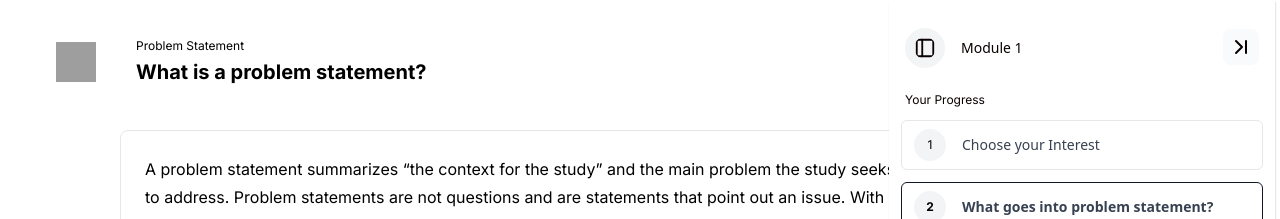
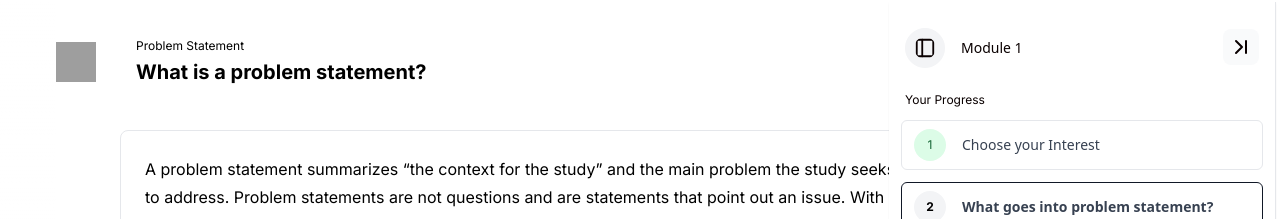
Before and after one commit to M-Chirag/quantaide-web-app, a Next.js app: page /module1/Stage2 in a window 1280 px wide. Shown: the part 174-393 px from the top of the page. Built offline with nearby package versions, Linux system fonts and the light colour scheme; grey boxes are pictures that could not be loaded.

Commit message:
Previous complete stage

```diff
--- a/src/app/module1/Sidebar.jsx
+++ b/src/app/module1/Sidebar.jsx
@@ -55,7 +55,11 @@ export function SidebarItem({ number, text, active, stageNumber,  href }) {
       >
         {/* {icon} */}
 
-        <span className={`${expanded ? 'inline-flex items-center justify-center  h-8 w-8 rounded-full text-xs bg-gray-100 text-black border-gray-200' : 'hidden'}`}>
+        <span className={`${expanded ?
+                            'inline-flex items-center justify-center  h-8 w-8 rounded-full text-xs  border-gray-200'
+                            : 'hidden'}
+                            ${ parseInt(number) < parseInt(stageNumber) ? 'text-green-800 bg-green-100' : 'text-black bg-gray-100'}
+                          `}>
           {number}
         </span>
         <span
--- a/src/app/module1/Stage2/page.tsx
+++ b/src/app/module1/Stage2/page.tsx
@@ -50,8 +50,8 @@ export default function Stage2() {
       </div>
     </div>
     <Sidebar>
-  <SidebarItem number="1" text="Choose your Interest" active={false} stageNumber = {1} href="/module1/Stage1" />
-  <SidebarItem number="2" text="What goes into problem statement?" active={true} stageNumber = {2} href="/module1/stage2" />
+  <SidebarItem number="1" text="Choose your Interest" active={false} stageNumber = "2" href="/module1/Stage1" />
+  <SidebarItem number="2" text="What goes into problem statement?" active={true} stageNumber = "2" href="/module1/stage2" />
   <SidebarItem number="3" text="Conducting ‘problem-based’ deductive research" active={false} stageNumber = {3} href="/module1/stage3" />
   <SidebarItem number="4" text="The Three Criteria" active={false} stageNumber = {4} href="/module1/stage4" />
   <SidebarItem number="5" text="Examples of problem statements" active={false} stageNumber = {5} href="/module1/stage5" />
```
Also changed, not shown: src/app/module1/Stage2/dist/page.js.
